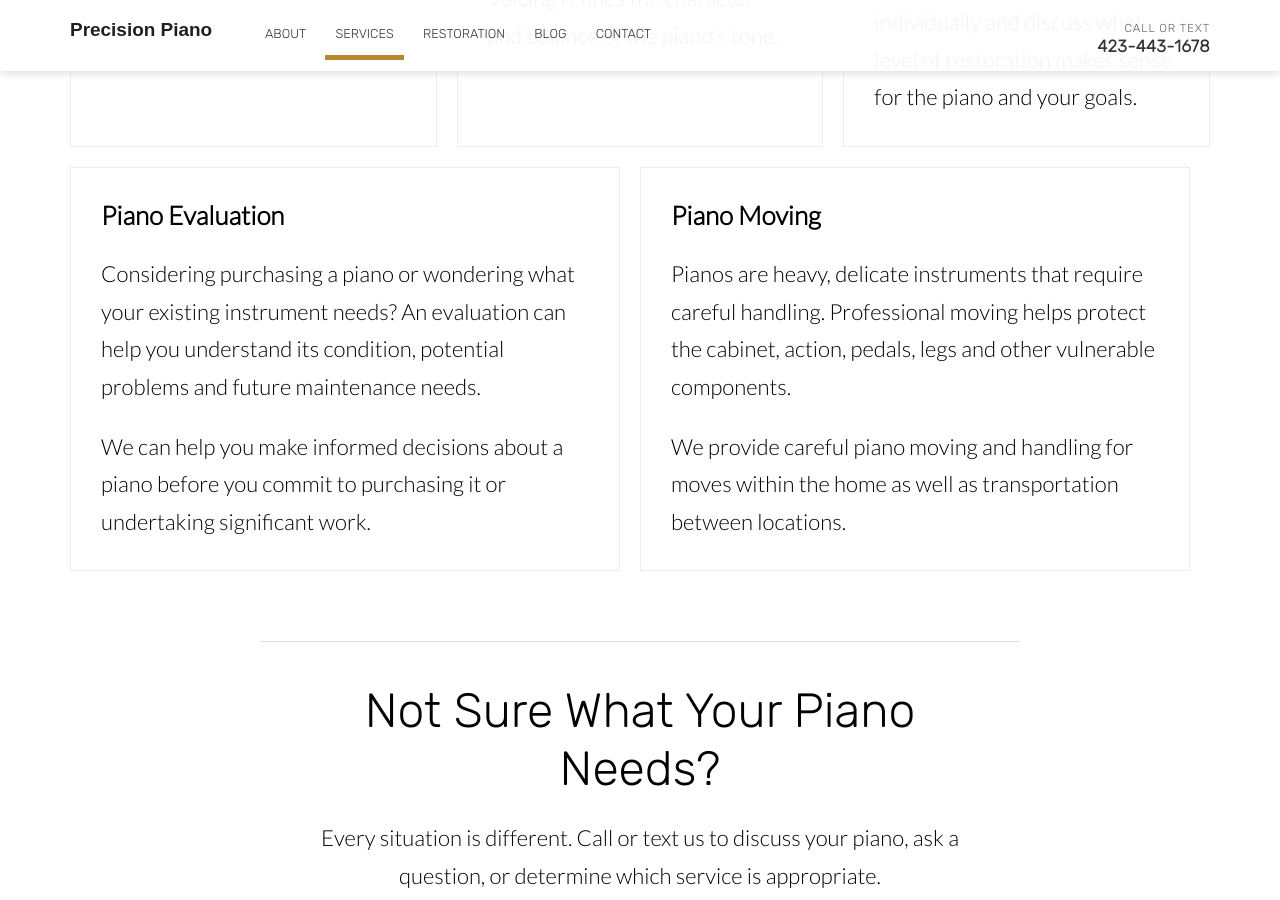
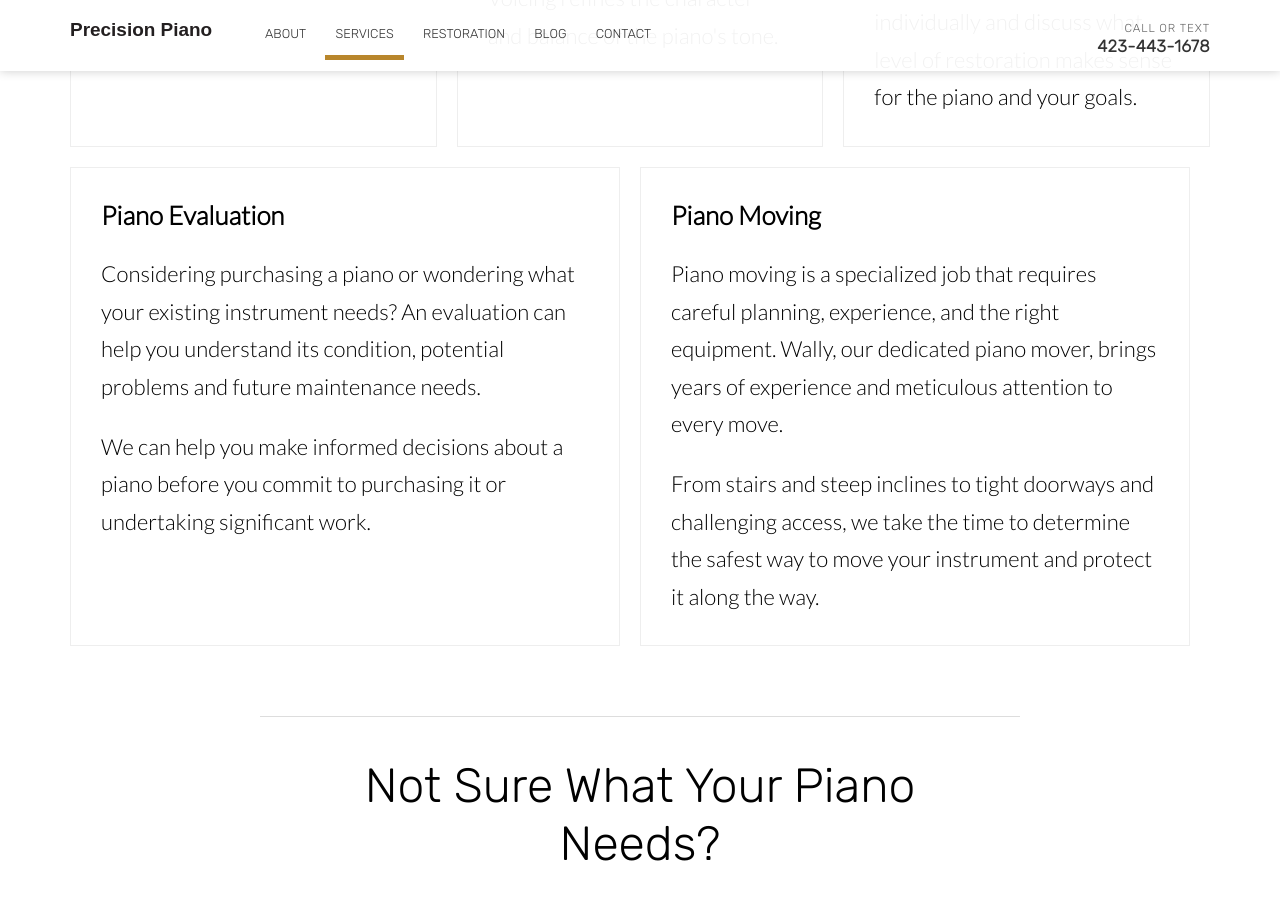
Before and after one commit to precision-piano/precision-piano, a Jekyll site: the page built from services.html, in a window 1280 px wide and 900 px high, scrolled down 1874 px. Built offline with Jekyll 4.4.1, drawn with Linux system fonts in a browser that asks for light colours.

Commit message:
Update services.html

```diff
--- a/services.html
+++ b/services.html
@@ -113,14 +113,15 @@ image: /images/website_regulation_picture.jpg
 	<h3 class="editable">Piano Moving</h3>
 
 	<p class="editable">
-					Pianos are heavy, delicate instruments that require careful
-					handling. Professional moving helps protect the cabinet, action,
-					pedals, legs and other vulnerable components.
+		Piano moving is a specialized job that requires careful planning,
+		experience, and the right equipment. Wally, our dedicated piano mover,
+		brings years of experience and meticulous attention to every move.
 	</p>
 
 	<p class="editable">
-					We provide careful piano moving and handling for moves within
-					the home as well as transportation between locations.
+		From stairs and steep inclines to tight doorways and challenging
+		access, we take the time to determine the safest way to move your
+		instrument and protect it along the way.
 	</p>
 </li>
 
```
Lines whose indentation alone changed are shown as unchanged.
